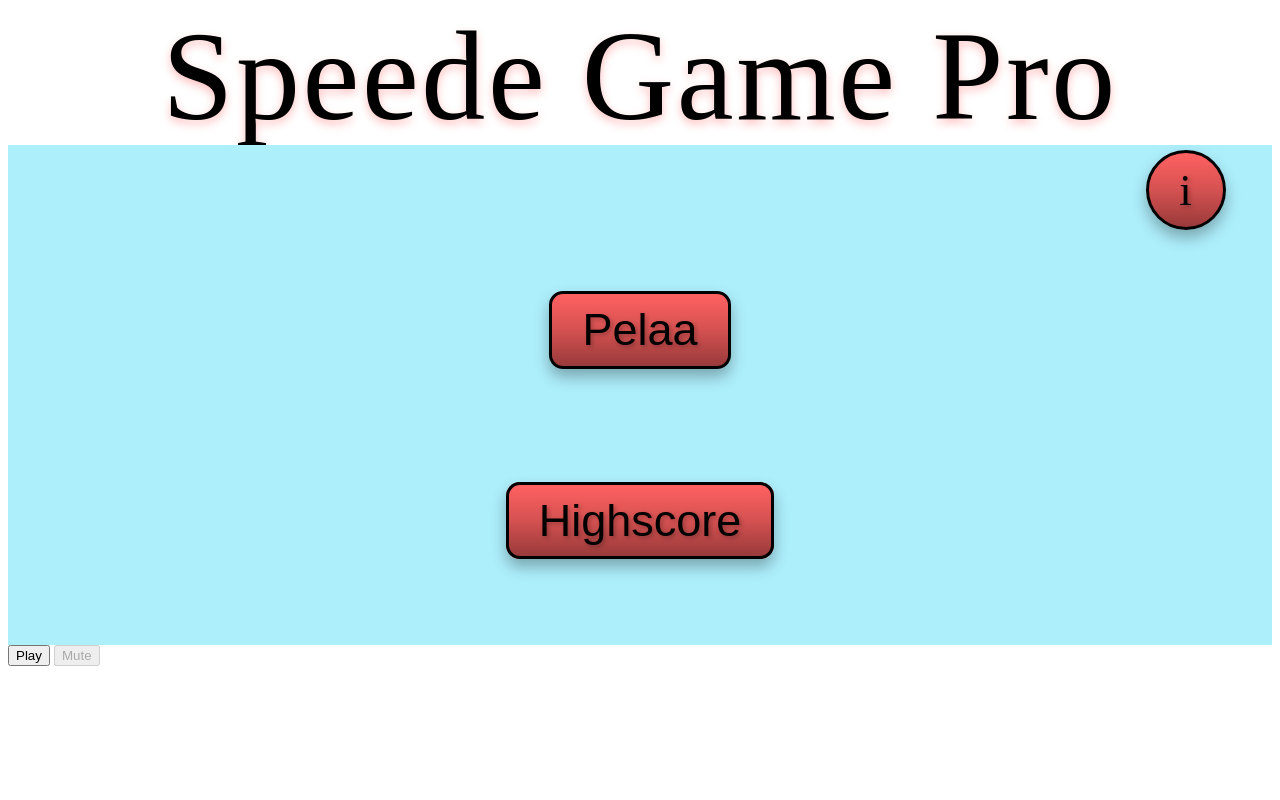
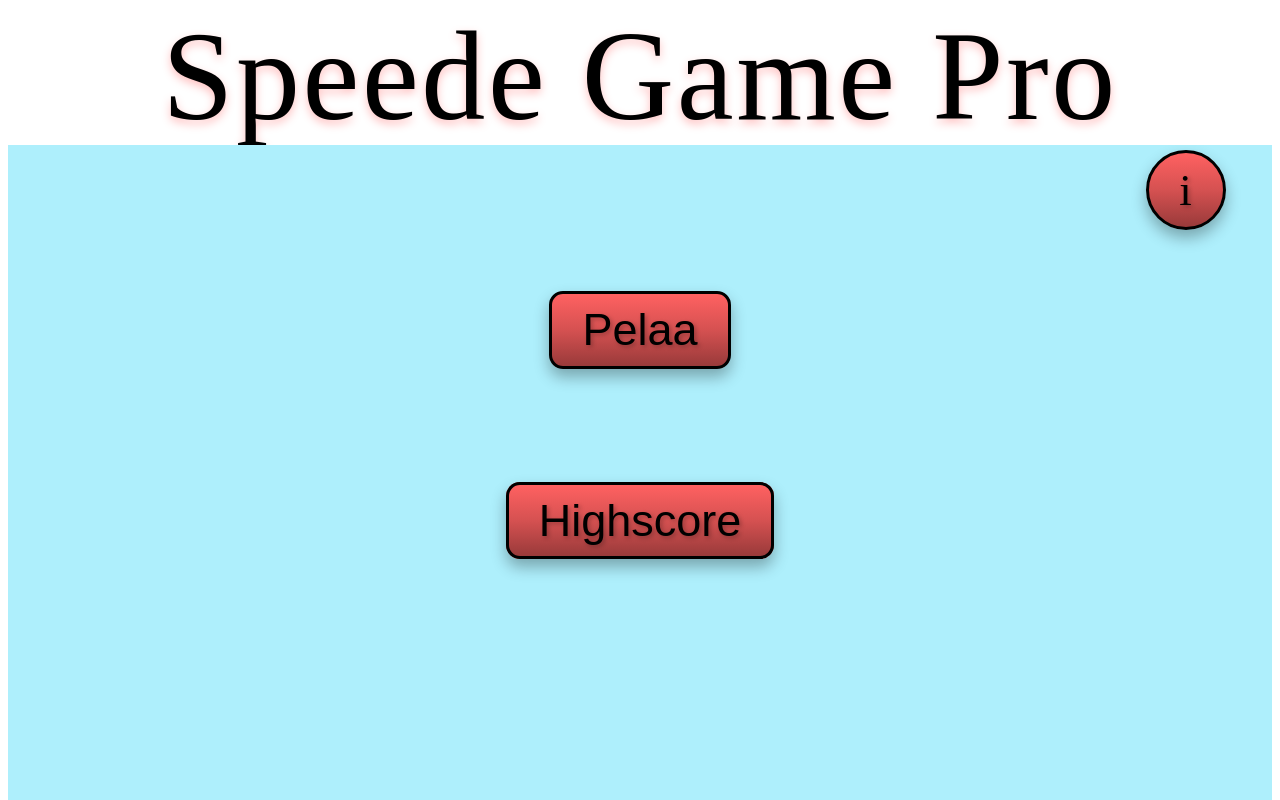
Before and after one commit to jamktiko/ryhma5, a SvelteKit app in the folder speedepeli/: page / in a window 1280 px wide. Shown: the top 800 px of the page. Built offline with nearby package versions, Linux system fonts and the light colour scheme; a web font is replaced by a local one.

Commit message:
Taustan korkeus on responsiivinen

```diff
--- a/speedepeli/src/routes/+page.svelte
+++ b/speedepeli/src/routes/+page.svelte
@@ -9,15 +9,15 @@
 	let hidePelaa = $state(false);
 	let isDisabled = $state(false);
 	let audio: HTMLAudioElement;
-	let infoAudio: HTMLAudioElement
+	let infoAudio: HTMLAudioElement;
 	let menuAudio: HTMLAudioElement;
-	function toistaInfoAudio(){
+	function toistaInfoAudio() {
 		infoAudio = new Audio('/audio/info.wav');
 		showAbout = true;
 		infoAudio.currentTime = 0; // Kelaa ääni alkuun
 		infoAudio.play();
 	}
-	function toistaMenuAudio(){
+	function toistaMenuAudio() {
 		menuAudio = new Audio('/audio/menunappi.wav');
 		menuAudio.currentTime = 0; // Kelaa ääni alkuun
 		menuAudio.play();
@@ -50,12 +50,11 @@
 		});
 	}
 
-	function mute(){
+	function mute() {
 		taustaAani.set(false);
 		audio.pause();
 		//disablePlay = false;
 	}
-
 </script>
 
 <div data-layer="Start Game" class="start-game">
@@ -189,7 +188,7 @@
 
 	.start-game {
 		width: 100%;
-		height: 500px;
+		height: 100vh;
 		position: relative;
 		background: white;
 		overflow: hidden;
```
Lines whose indentation alone changed are shown as unchanged.
